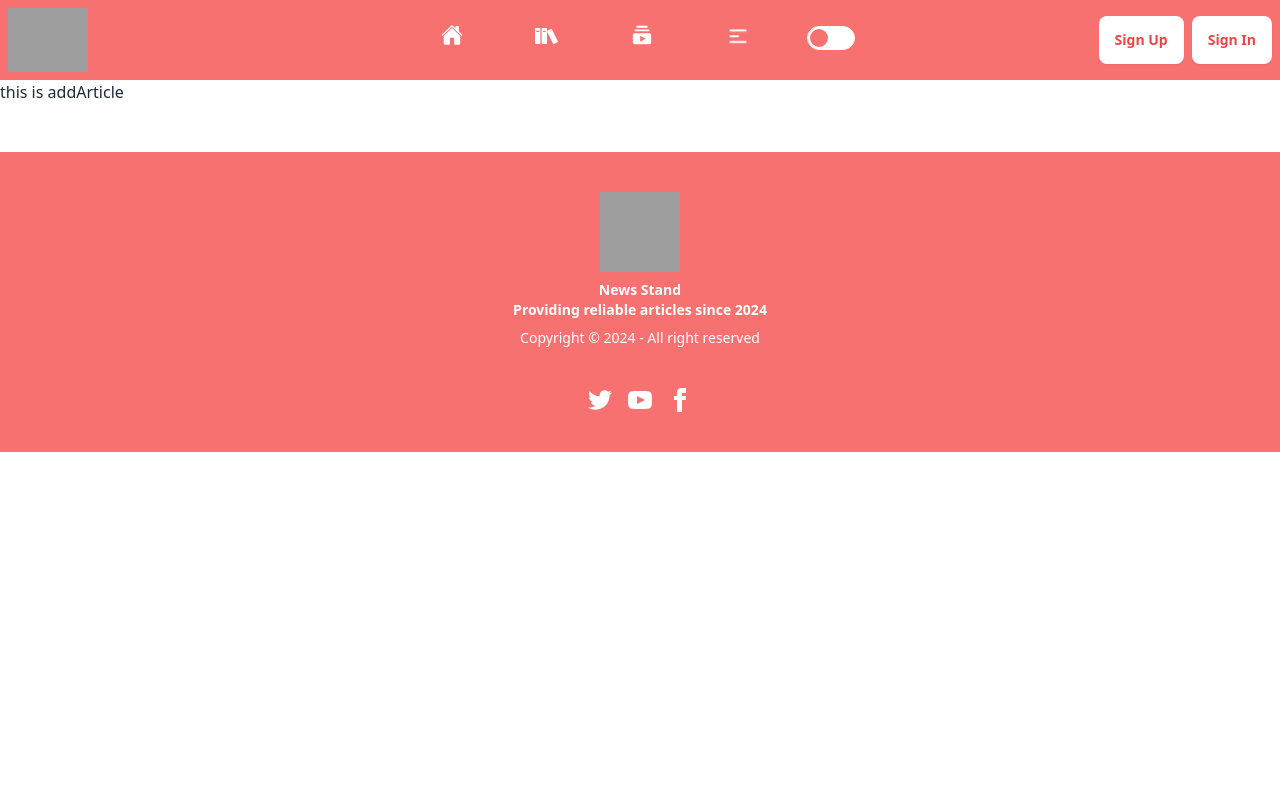
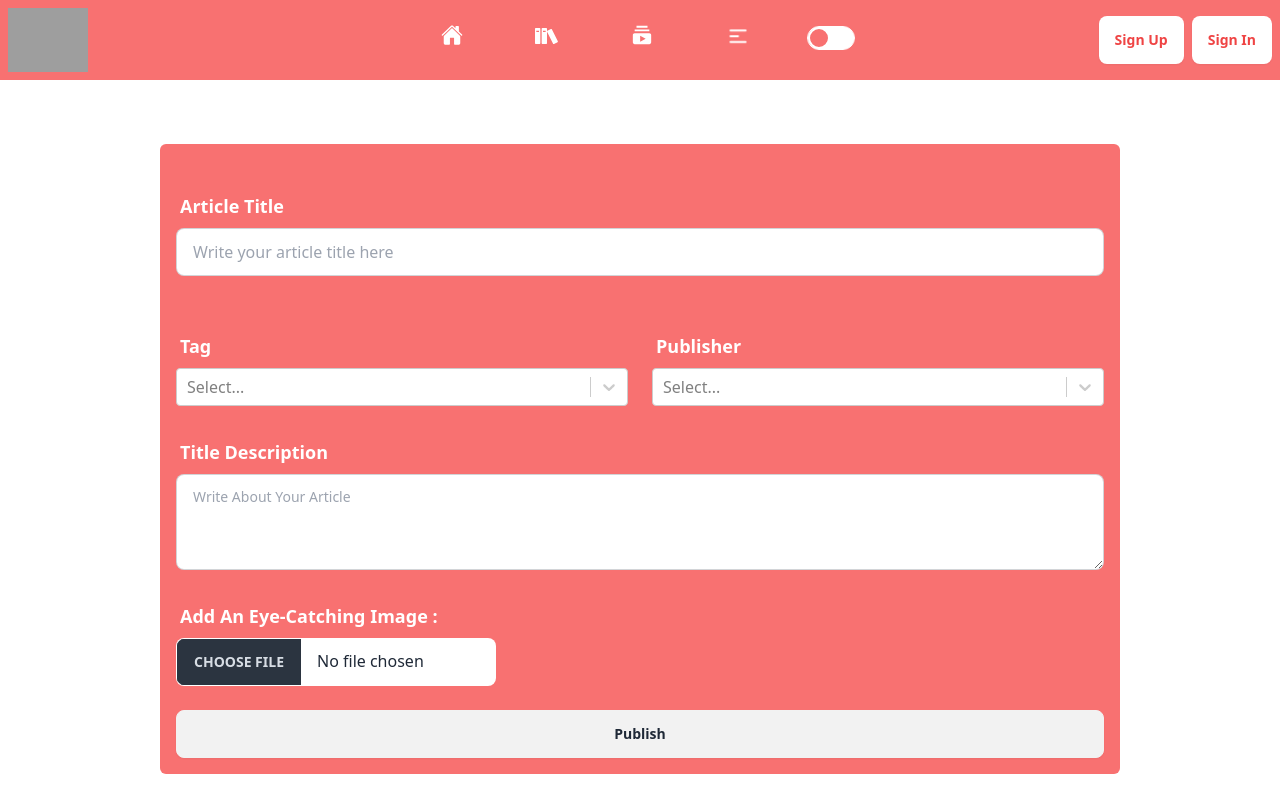
Before and after one commit to EjuMir/news-stand, a React (Vite) app: page /addArticle in a window 1280 px wide. Shown: the top 800 px of the page. Built offline with nearby package versions, Linux system fonts and the light colour scheme; no server answers; grey boxes are pictures that could not be loaded.

Commit message:
react select functionality and hook form done

```diff
--- a/package.json
+++ b/package.json
@@ -18,6 +18,7 @@
     "react": "^18.2.0",
     "react-countup": "^6.5.3",
     "react-dom": "^18.2.0",
+    "react-hook-form": "^7.51.5",
     "react-icons": "^5.2.1",
     "react-router-dom": "^6.23.1",
     "react-select": "^5.8.0",
--- a/src/Layout/Pages/AddArticle/AddArticle.jsx
+++ b/src/Layout/Pages/AddArticle/AddArticle.jsx
@@ -1,7 +1,137 @@
+import { Controller, useForm } from "react-hook-form";
+import Swal from "sweetalert2";
+import useAxiosPublic from "../../../Hooks/useAxiosPublic";
+import useAxiosSecure from "../../../Hooks/useAxiosSecure";
+import { useState } from 'react';
+import Select from 'react-select';
+import { Input } from "postcss";
+
+//imgbb keys
+const imageHostingKey = import.meta.env.VITE_imgbbApiKey;
+const imageHostingUrl = `https://api.imgbb.com/1/upload?key=${imageHostingKey}`
+
 const AddArticle = () => {
+
+    const axiosPublic = useAxiosPublic();
+    const axiosSecure = useAxiosSecure();
+
+    const { control, register, handleSubmit, reset } = useForm();
+
+    const tagOption = [
+        { value: 'chocolate', label: 'Chocolate' },
+        { value: 'strawberry', label: 'Strawberry' },
+        { value: 'vanilla', label: 'Vanilla' },
+    ];
+
+    const publisherOption = [
+        { value: 'chocolate', label: 'Chocolate' },
+        { value: 'strawberry', label: 'Strawberry' },
+        { value: 'vanilla', label: 'Vanilla' },
+    ]
+
+
+    const onSubmit = async (data) => {
+
+        const imageFile = { image: data.image[0] }
+        const res = await axiosPublic.post(imageHostingUrl, imageFile, {
+            headers: {
+                'content-type': 'multipart/form-data'
+            }
+        });
+        if (res.data.success) {
+            const articleInfo = {
+                title: data.title,
+                image: res.data.data.display_url,
+                publisher: data.publisher,
+                tags: data.tag
+            }
+            console.log(articleInfo);
+            // const articlePost = await axiosSecure.post('/articleReq', articleInfo);
+            // console.log(articlePost.data)
+            // if (articlePost.data.insertedId) {
+            //     reset();
+            //     Swal.fire({
+            //         position: "top-end",
+            //         icon: "success",
+            //         title: `Your post ${data.name} is waiting for Approval`,
+            //         showConfirmButton: false,
+            //         timer: 1500
+            //     });
+            // }
+        }
+    };
+
     return (
-        <div>
-            <h1>this is addArticle</h1>
+        <div className="w-3/4 mx-auto my-16 bg-red-400 p-4 rounded-md">
+            <div>
+                <form onSubmit={handleSubmit(onSubmit)}>
+                    <div className="form-control w-full my-6">
+                        <label className="label">
+                            <span className="label-text text-white font-bold text-lg">Article Title</span>
+                        </label>
+                        <input
+                            type="text"
+                            placeholder="Write your article title here"
+                            {...register('title', { required: true })}
+                            required
+                            className="input input-bordered w-full" />
+                    </div>
+                    <div className="flex gap-6">
+                        <div className="form-control w-full my-6">
+                            <label className="label">
+                                <span className="label-text text-white font-bold text-lg">Tag</span>
+                            </label>
+                            <Controller
+                                control={control}
+                                defaultValue={tagOption.map(c => c.value[0])}
+                                name="tag"
+                                render={({ field: { onChange, value, ref } }) => (
+                                    <Select
+                                        inputRef={ref}
+                                        value={tagOption.filter(c => value.includes(c.value))}
+                                        onChange={val => onChange(val.map(c => c.value))}
+                                        options={tagOption}
+                                        isMulti
+                                    />
+                                )}
+                            />
+                        </div>
+
+                        <div className="form-control w-full my-6">
+                            <label className="label">
+                                <span className="label-text text-white font-bold text-lg">Publisher</span>
+                            </label>
+                            <Controller
+                                control={control}
+                                defaultValue={publisherOption.map(c => c.value[0])}
+                                name="publisher"
+                                render={({ field: { onChange, value, ref } }) => (
+                                    <Select
+                                        inputRef={ref}
+                                        value={publisherOption.filter(c => value.includes(c.value))}
+                                        onChange={val => onChange(val.value)}
+                                        options={publisherOption}
+                                    />
+                                )}
+                            />
+                        </div>
+                    </div>
+                    <div className="form-control">
+                        <label className="label">
+                            <span className="label-text text-white font-bold text-lg">Title Description</span>
+                        </label>
+                        <textarea {...register('description')} className="textarea textarea-bordered h-24" placeholder="Write About Your Article"></textarea>
+                    </div>
+
+                    <div className="form-control w-full my-6">
+                        <label className="label">
+                            <span className="label-text text-white font-bold text-lg">Add An Eye-Catching Image :</span>
+                        </label>
+                        <input {...register('image', { required: true })} type="file" className="file-input w-full max-w-xs bg-white" />
+                    </div>
+                    <button className="btn w-full"> Publish </button>
+                </form>
+            </div>
         </div>
     );
 };
--- a/src/Layout/Pages/PremiumArticles/PremiumArticleCard.jsx
+++ b/src/Layout/Pages/PremiumArticles/PremiumArticleCard.jsx
@@ -2,12 +2,19 @@ import { Link } from "react-router-dom";
 import useAxiosPublic from "../../../Hooks/useAxiosPublic";
 import { FaStar, FaUser } from "react-icons/fa";
 import { IoEyeSharp } from "react-icons/io5";
+import useAllUser from "../../../Hooks/useAllUser";
+import { useContext } from "react";
+import { AuthFirebase } from "../../../Authentication/Firebase";
 
 const PremiumArticleCard = ({ elem }) => {
 
     const { title, image, publisher, description, views, _id } = elem;
     const setView = parseInt(views);
+    const [users] = useAllUser();
     const axiosNews = useAxiosPublic();
+    const {user} = useContext(AuthFirebase);
+
+    const findUser = users.find(e => e.email == user?.email);
 
     const handleView = () => {
         axiosNews.patch(`/allNews/${_id}`, {
@@ -30,7 +37,9 @@ const PremiumArticleCard = ({ elem }) => {
 
                     <div className="card-actions justify-between mt-10">
                     <p className="flex text-lg bg-black text-orange-500 font-bold max-w-fit rounded-lg gap-2 p-2"><FaStar className="text-2xl"></FaStar>Premium</p>
-                    <Link to={`/details/${_id}`}><button onClick={handleView} className="btn bg-red-400 text-white font-bold hover:text-red-500">Read Details</button></Link>
+                    {
+                        findUser?.subscript == "premium" ? <Link to={`/details/${_id}`}><button onClick={handleView} className="btn bg-red-400 text-white font-bold hover:text-red-500">Read Details</button></Link> : <button disabled className="btn bg-red-400 text-white font-bold hover:text-red-500">Read Details</button>
+                    }
                     </div>
                 </div>
             </div>
```
Also changed, not shown: 1 other file (tests, documents, lock files or other folders).
